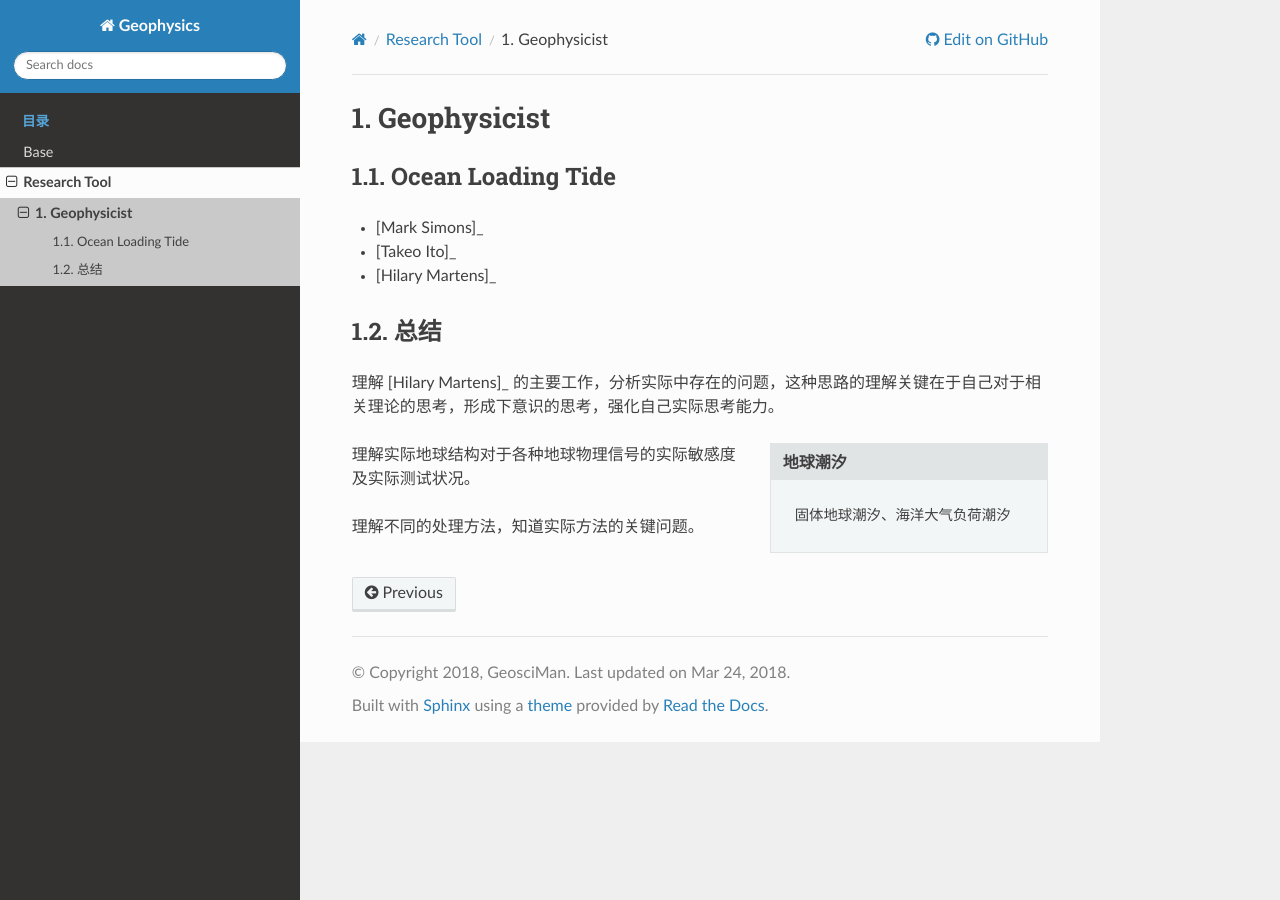
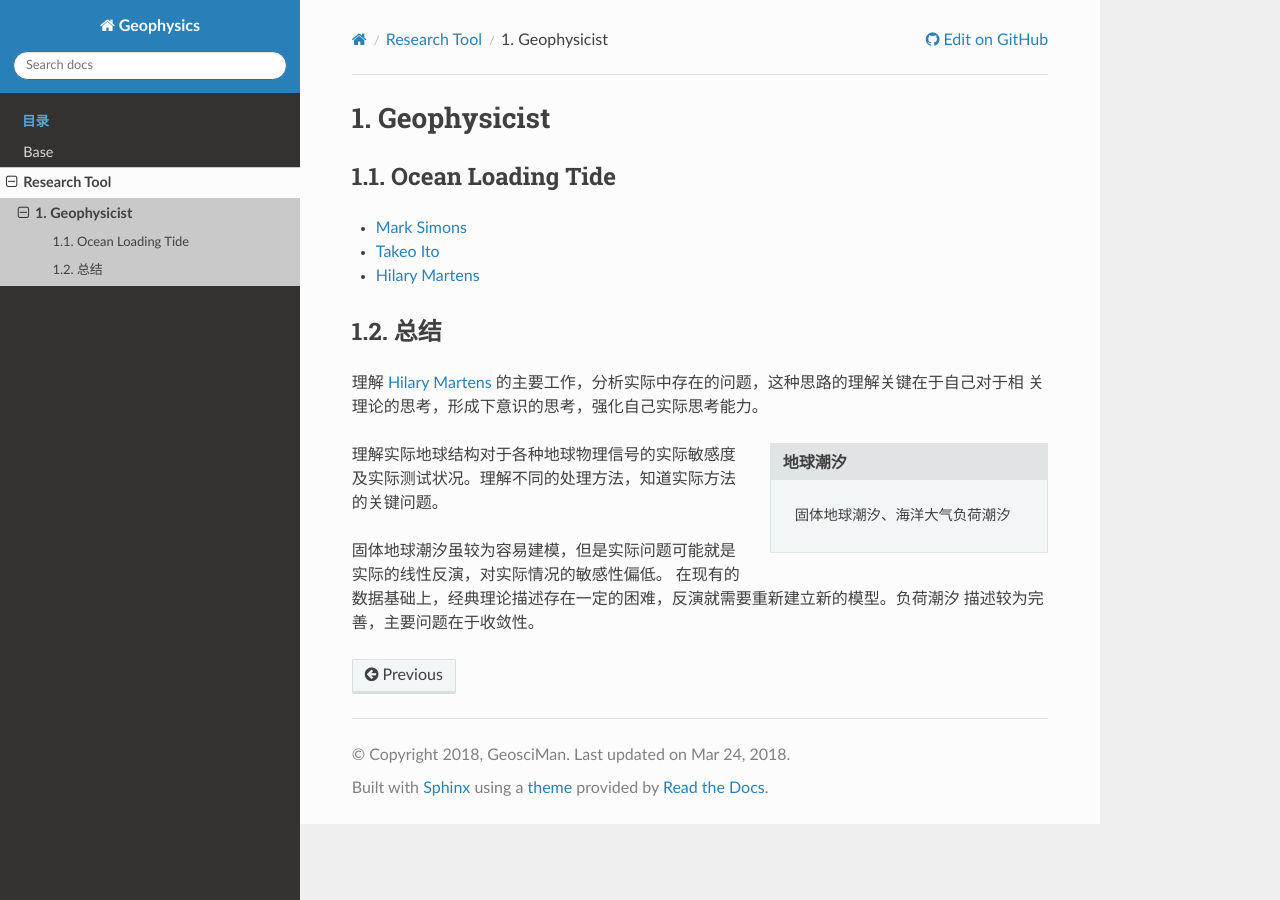
Before and after one commit to geosciman/GeophysicsResearch, a Sphinx documentation site: the page built from source/tool/geophysicist.rst, in a window 1280 px wide. Built offline with Sphinx 7.4.7 and the Read the Docs theme 2.0.0, drawn with Linux system fonts in a browser that asks for light colours.

Commit message:
updeat geoscisicist

```diff
--- a/source/tool/geophysicist.rst
+++ b/source/tool/geophysicist.rst
@@ -4,26 +4,28 @@ Geophysicist
 Ocean Loading Tide
 ------------------------
 
-- [Mark Simons]_
+- `Mark Simons`_
 
-- [Takeo Ito]_
+- `Takeo Ito`_
 
-- [Hilary Martens]_
+- `Hilary Martens`_
 
 总结
 ------------------------
 
-理解 [Hilary Martens]_ 的主要工作，分析实际中存在的问题，这种思路的理解关键在于自己对于相
+理解 `Hilary Martens`_ 的主要工作，分析实际中存在的问题，这种思路的理解关键在于自己对于相
 关理论的思考，形成下意识的思考，强化自己实际思考能力。
 
 .. sidebar:: 地球潮汐
 
     固体地球潮汐、海洋大气负荷潮汐
 
-理解实际地球结构对于各种地球物理信号的实际敏感度及实际测试状况。
+理解实际地球结构对于各种地球物理信号的实际敏感度及实际测试状况。理解不同的处理方法，知道实际方法的关键问题。
 
-理解不同的处理方法，知道实际方法的关键问题。
+固体地球潮汐虽较为容易建模，但是实际问题可能就是实际的线性反演，对实际情况的敏感性偏低。
+在现有的数据基础上，经典理论描述存在一定的困难，反演就需要重新建立新的模型。负荷潮汐
+描述较为完善，主要问题在于收敛性。
 
-.. _[Mark Simons]: http://web.gps.caltech.edu/~simons/
-.. _[Takeo Ito]: http://www.seis.nagoya-u.ac.jp/~take/Itos_Page/CV_%28IN_ENGLISH%29.html
-.. _[Hilary Martens]: http://hs.umt.edu/geosciences/people/default.php?s=hmartens
+.. _`Mark Simons`: http://web.gps.caltech.edu/~simons/
+.. _`Takeo Ito`: http://www.seis.nagoya-u.ac.jp/~take/Itos_Page/CV_%28IN_ENGLISH%29.html
+.. _`Hilary Martens`: http://hs.umt.edu/geosciences/people/default.php?s=hmartens
```
